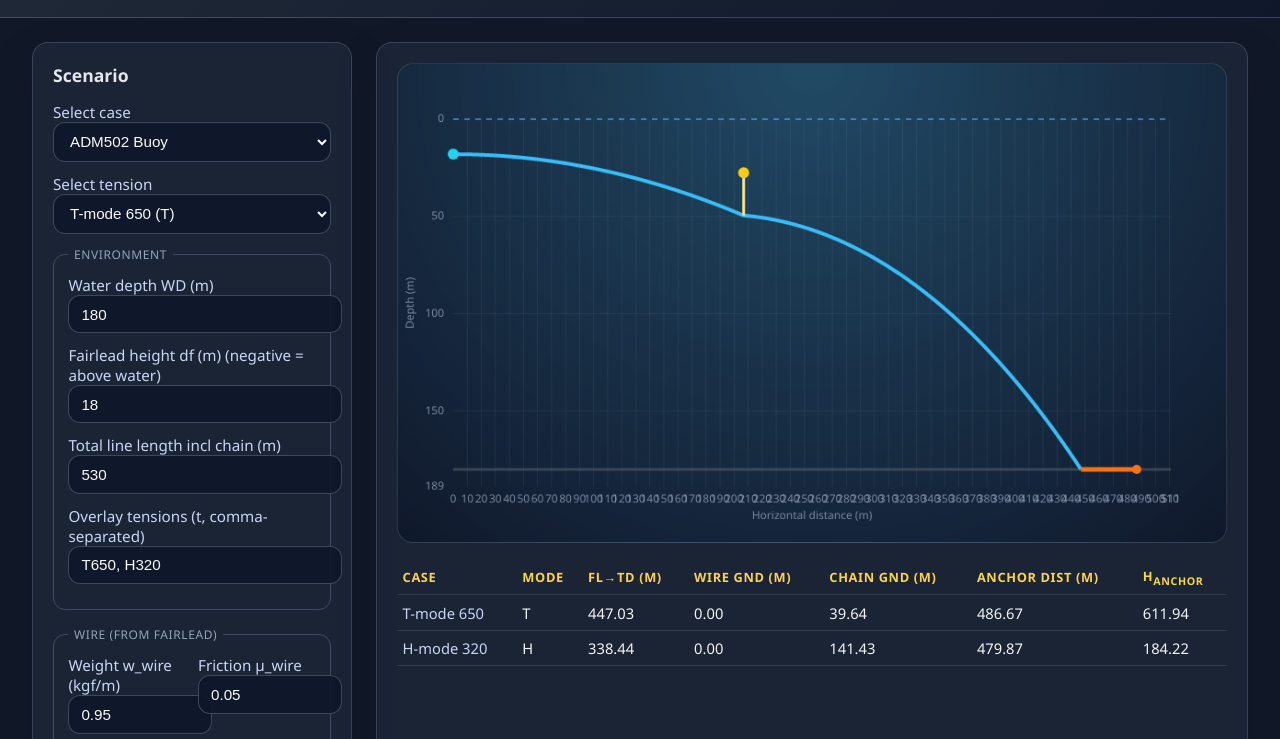
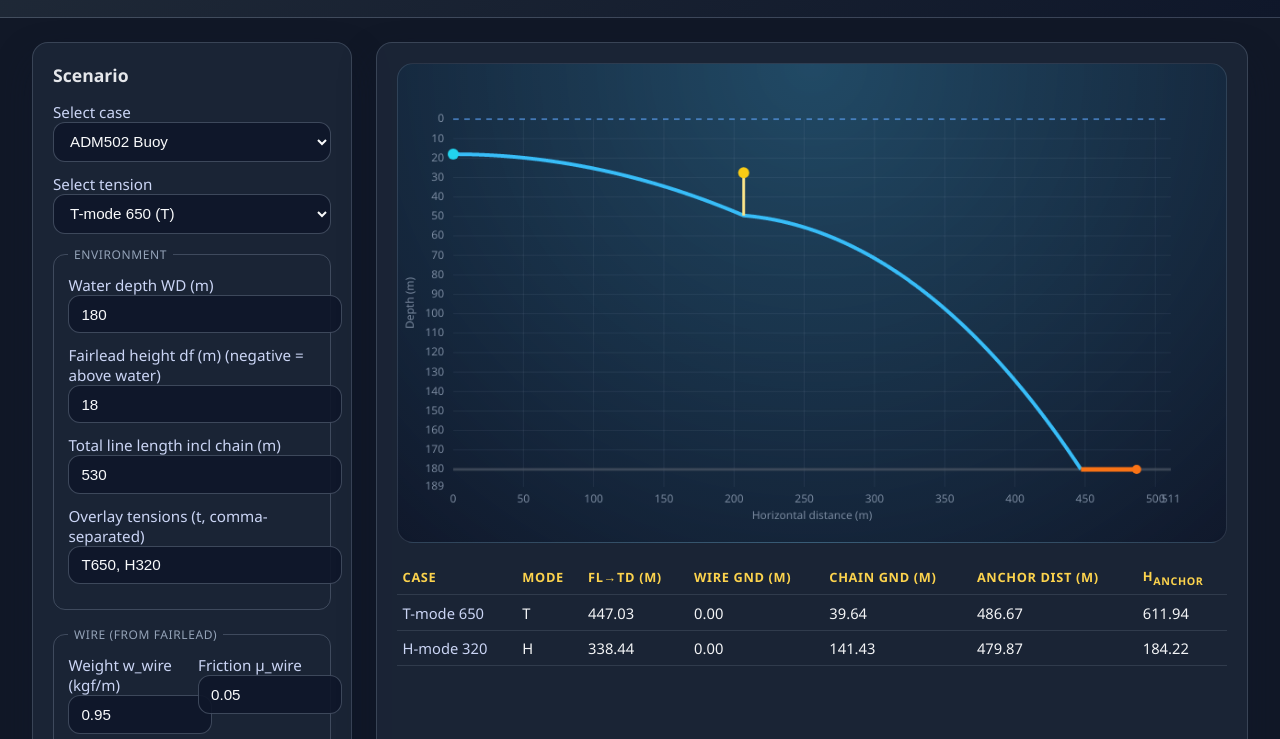
Before and after one commit to rattawitaum-bit/CoordCon, a website: page index.html in a window 1280 px wide. Shown: the part 61-800 px from the top of the page. Drawn offline with Linux system fonts and the light colour scheme.

Commit message:
Adjust canvas grid intervals

```diff
--- a/index.html
+++ b/index.html
@@ -556,8 +556,8 @@
       ctx.strokeStyle = 'rgba(148, 163, 184, 0.12)';
       ctx.lineWidth = 1;
 
-      const stepX = 10;
-      const stepY = 50;
+      const stepX = 50;
+      const stepY = 10;
 
       for (let x = stepX; x < maxX; x += stepX) {
         const cx = margin + x * scaleX;
```
